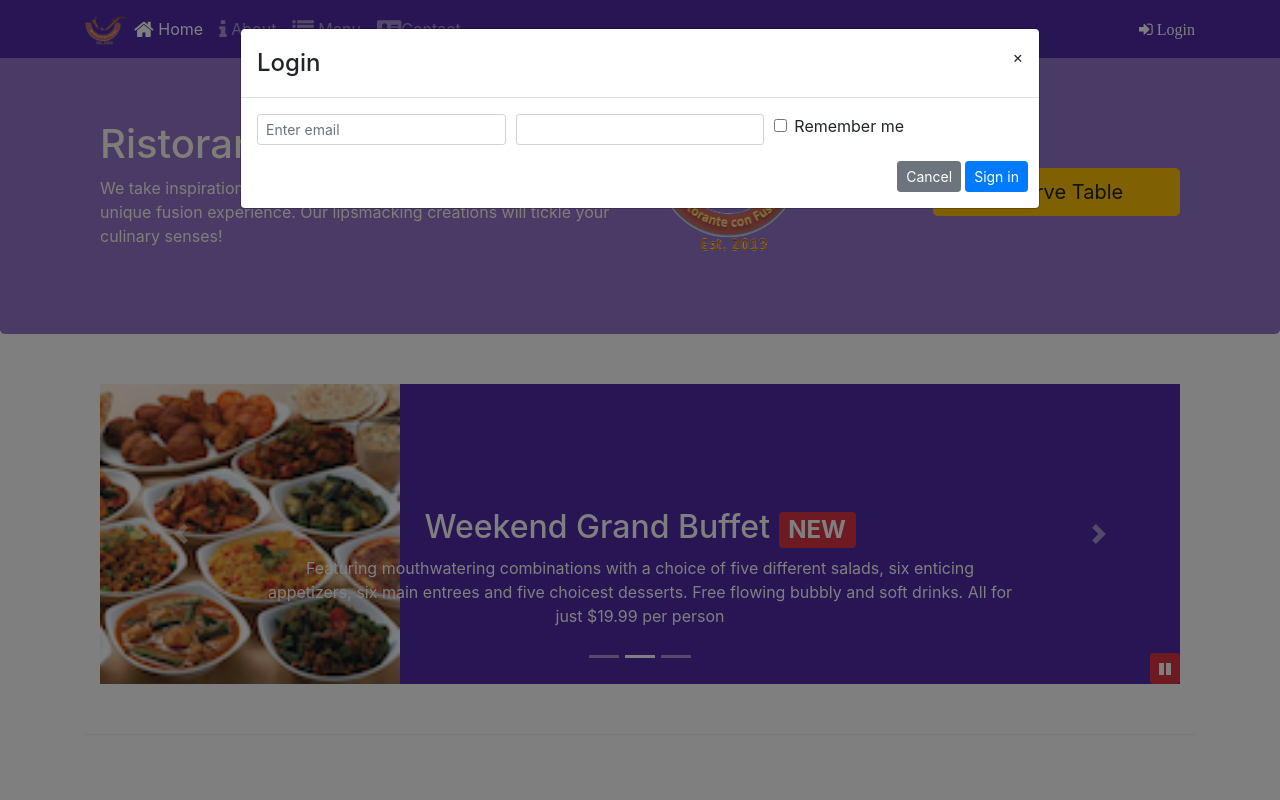
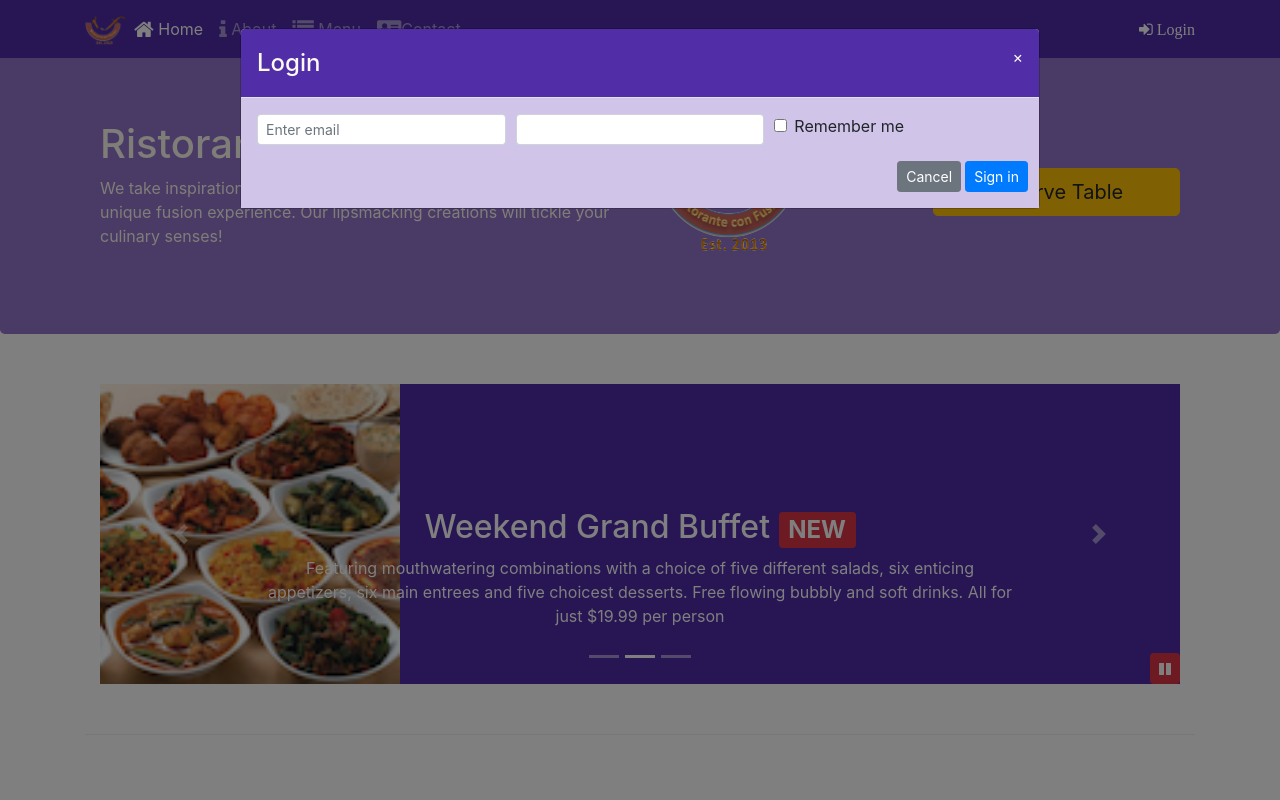
Before and after one commit to PremsagarReddypn/Ristorante-con-Fusion, a website: page index.html in a window 1280 px wide. Both pictures are taken after a click on the link "Login". Shown: the top 800 px of the page. Drawn offline with nearby package versions, Linux system fonts and the light colour scheme.

Commit message:
assessment-4

```diff
--- a/css/style.less
+++ b/css/style.less
@@ -13,6 +13,19 @@
 
 .row-header{
     .zero-margin();
+}
+
+.modal{
+    .modal-header{
+        background-color:@background-dark;
+        color:floralwhite;
+        .close{
+            color:floralwhite;
+        }
+    }
+    .modal-body{
+       background-color: @background-pale;
+    }
 }
 
 .row-content {
--- a/index.html
+++ b/index.html
@@ -35,7 +35,7 @@
 
                 </ul>
                 <span class="navbar-text">
-                    <a data-toggle="modal" data-target="#loginModal">
+                    <a id="login">
                         <span class="fa fa-sign-in"> Login</span>
                     </a>
                 </span>
@@ -91,7 +91,7 @@
                 </div>
                 <div class="col-12 col-sm align-self-center">
                     <a href="#reserve-table" class="btn btn-block nav-link btn-warning btn-lg" role="button"
-                     data-toggle="modal" data-target="#reservemodal" >Reserve Table</a>
+                     id="reserve" >Reserve Table</a>
                 </div>
             </div>
 
@@ -353,6 +353,8 @@
            </div>
         </div>
     </footer>
+     <!-- jQuery first, then Popper.js, then Bootstrap JS. -->
+    <!-- build:js js/main.js -->
     <script src="https://code.jquery.com/jquery-3.3.1.slim.min.js" integrity="sha384-q8i/X+965DzO0rT7abK41JStQIAqVgRVzpbzo5smXKp4YfRvH+8abtTE1Pi6jizo" crossorigin="anonymous"></script>
     <script src="https://cdnjs.cloudflare.com/ajax/libs/popper.js/1.14.3/umd/popper.min.js" integrity="sha384-ZMP7rVo3mIykV+2+9J3UJ46jBk0WLaUAdn689aCwoqbBJiSnjAK/l8WvCWPIPm49" crossorigin="anonymous"></script>
     <script src="https://stackpath.bootstrapcdn.com/bootstrap/4.1.3/js/bootstrap.min.js" integrity="sha384-ChfqqxuZUCnJSK3+MXmPNIyE6ZbWh2IMqE241rYiqJxyMiZ6OW/JmZQ5stwEULTy" crossorigin="anonymous"></script>
@@ -373,10 +375,17 @@
                 }
 
 
-            })
+            });
+            $("#login").click(function(){
+                $("#loginModal").modal("show");
+            });
+            $("#reserve").click(function(){
+                $("#reservemodal").modal("show");
+            });
 
 
         });
+
     </script>
 </body>
 
```
Also changed, not shown: package.json (+2 -5 lines), css/style.css, 1 other file.
